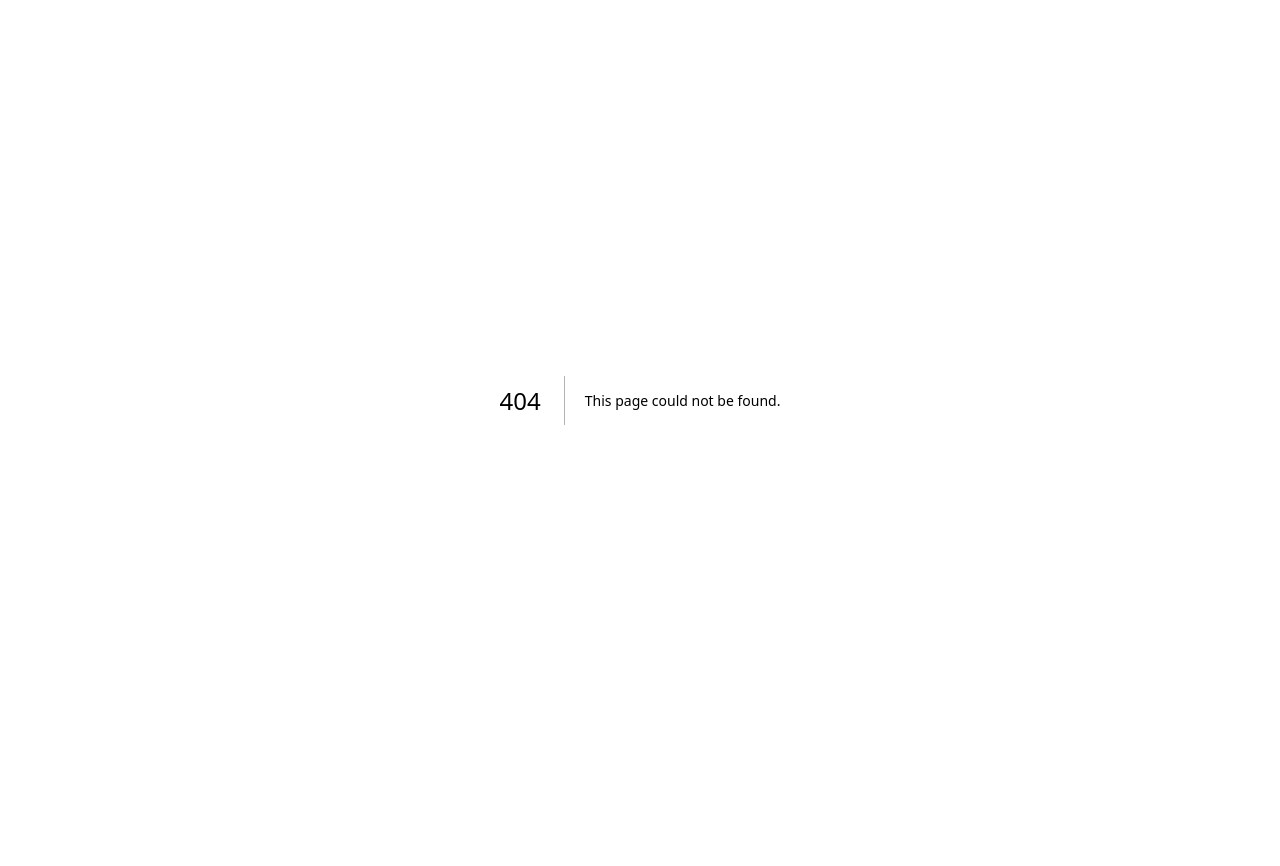
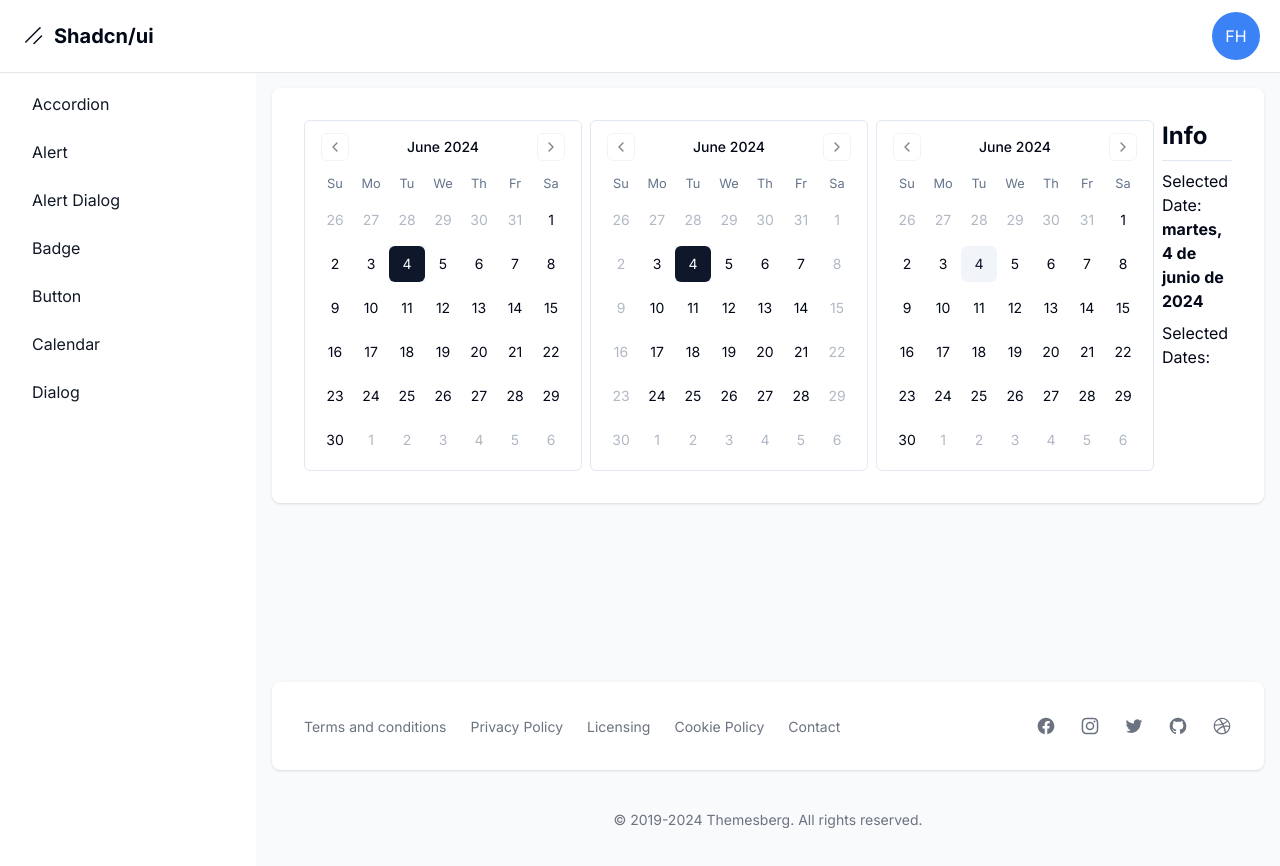
Before and after one commit to AlexMartin998/shadcn-next-b1, a Next.js app: page /dashboard/calendar in a window 1280 px wide. Before the commit this address had no page. Shown: the top 866 px of the page. Before the commit the page ends 800 px from the top, so only its background shows below. Built offline with nearby package versions, Linux system fonts and the light colour scheme.

Commit message:
ADD: Calendar

```diff
--- a/package.json
+++ b/package.json
@@ -17,9 +17,11 @@
     "@radix-ui/react-toast": "^1.1.5",
     "class-variance-authority": "^0.7.0",
     "clsx": "^2.1.1",
+    "date-fns": "^3.6.0",
     "lucide-react": "^0.383.0",
     "next": "14.2.3",
     "react": "^18",
+    "react-day-picker": "^8.10.1",
     "react-dom": "^18",
     "tailwind-merge": "^2.3.0",
     "tailwindcss-animate": "^1.0.7"
--- /dev/null
+++ b/src/app/dashboard/calendar/page.tsx
@@ -0,0 +1,69 @@
+'use client';
+
+import { useState } from 'react';
+
+import { Calendar } from '@/components/ui/calendar';
+
+export type PageProps = {};
+
+const Page: React.FC<PageProps> = () => {
+  const [date, setDate] = useState<Date | undefined>(new Date());
+  const [multipleDates, setMultipleDates] = useState<Date[] | undefined>([]);
+
+  const selectedDate = date?.toLocaleDateString('es-ES', {
+    weekday: 'long',
+    year: 'numeric',
+    month: 'long',
+    day: 'numeric',
+  });
+
+  return (
+    <div className="flex gap-2">
+      <Calendar
+        mode="single"
+        selected={date}
+        onSelect={setDate}
+        className="rounded-md border"
+      />
+
+      <Calendar
+        mode="single"
+        selected={date}
+        onSelect={setDate}
+        className="rounded-md border"
+        disabled={date =>
+          // Disable weekends and 15th of each month
+          date.getDay() === 0 || date.getDay() === 6 || date.getDate() === 15
+        }
+      />
+
+      {/* ======== Multiple Dates ======== */}
+      <Calendar
+        mode="multiple"
+        selected={multipleDates}
+        onSelect={setMultipleDates}
+        className="rounded-md border"
+      />
+
+      <div className="flex flex-col gap-2">
+        <h1 className="text-2xl font-bold ">Info</h1>
+        <div className="border-b"></div>
+
+        <p>
+          Selected Date: <span className="font-bold">{selectedDate}</span>
+        </p>
+
+        <p>
+          Selected Dates:{' '}
+          <span className="font-bold">
+            {multipleDates
+              ?.map(date => date.toLocaleDateString('es-ES'))
+              .join(', ')}
+          </span>
+        </p>
+      </div>
+    </div>
+  );
+};
+
+export default Page;
--- a/src/app/dashboard/layout.tsx
+++ b/src/app/dashboard/layout.tsx
@@ -19,6 +19,10 @@
     name: 'badge',
     href: 'badge',
   },
+  {
+    name: 'calendar',
+    href: 'calendar',
+  }
 ].sort((a, b) => a.name.localeCompare(b.name));
 
 export default function DashboardLayout({
--- /dev/null
+++ b/src/components/ui/calendar.tsx
@@ -0,0 +1,66 @@
+"use client"
+
+import * as React from "react"
+import { ChevronLeft, ChevronRight } from "lucide-react"
+import { DayPicker } from "react-day-picker"
+
+import { cn } from "@/lib/utils"
+import { buttonVariants } from "@/components/ui/button"
+
+export type CalendarProps = React.ComponentProps<typeof DayPicker>
+
+function Calendar({
+  className,
+  classNames,
+  showOutsideDays = true,
+  ...props
+}: CalendarProps) {
+  return (
+    <DayPicker
+      showOutsideDays={showOutsideDays}
+      className={cn("p-3", className)}
+      classNames={{
+        months: "flex flex-col sm:flex-row space-y-4 sm:space-x-4 sm:space-y-0",
+        month: "space-y-4",
+        caption: "flex justify-center pt-1 relative items-center",
+        caption_label: "text-sm font-medium",
+        nav: "space-x-1 flex items-center",
+        nav_button: cn(
+          buttonVariants({ variant: "outline" }),
+          "h-7 w-7 bg-transparent p-0 opacity-50 hover:opacity-100"
+        ),
+        nav_button_previous: "absolute left-1",
+        nav_button_next: "absolute right-1",
+        table: "w-full border-collapse space-y-1",
+        head_row: "flex",
+        head_cell:
+          "text-muted-foreground rounded-md w-9 font-normal text-[0.8rem]",
+        row: "flex w-full mt-2",
+        cell: "h-9 w-9 text-center text-sm p-0 relative [&:has([aria-selected].day-range-end)]:rounded-r-md [&:has([aria-selected].day-outside)]:bg-accent/50 [&:has([aria-selected])]:bg-accent first:[&:has([aria-selected])]:rounded-l-md last:[&:has([aria-selected])]:rounded-r-md focus-within:relative focus-within:z-20",
+        day: cn(
+          buttonVariants({ variant: "ghost" }),
+          "h-9 w-9 p-0 font-normal aria-selected:opacity-100"
+        ),
+        day_range_end: "day-range-end",
+        day_selected:
+          "bg-primary text-primary-foreground hover:bg-primary hover:text-primary-foreground focus:bg-primary focus:text-primary-foreground",
+        day_today: "bg-accent text-accent-foreground",
+        day_outside:
+          "day-outside text-muted-foreground opacity-50 aria-selected:bg-accent/50 aria-selected:text-muted-foreground aria-selected:opacity-30",
+        day_disabled: "text-muted-foreground opacity-50",
+        day_range_middle:
+          "aria-selected:bg-accent aria-selected:text-accent-foreground",
+        day_hidden: "invisible",
+        ...classNames,
+      }}
+      components={{
+        IconLeft: ({ ...props }) => <ChevronLeft className="h-4 w-4" />,
+        IconRight: ({ ...props }) => <ChevronRight className="h-4 w-4" />,
+      }}
+      {...props}
+    />
+  )
+}
+Calendar.displayName = "Calendar"
+
+export { Calendar }
```
Also changed, not shown: 1 other file (tests, documents, lock files or other folders).
